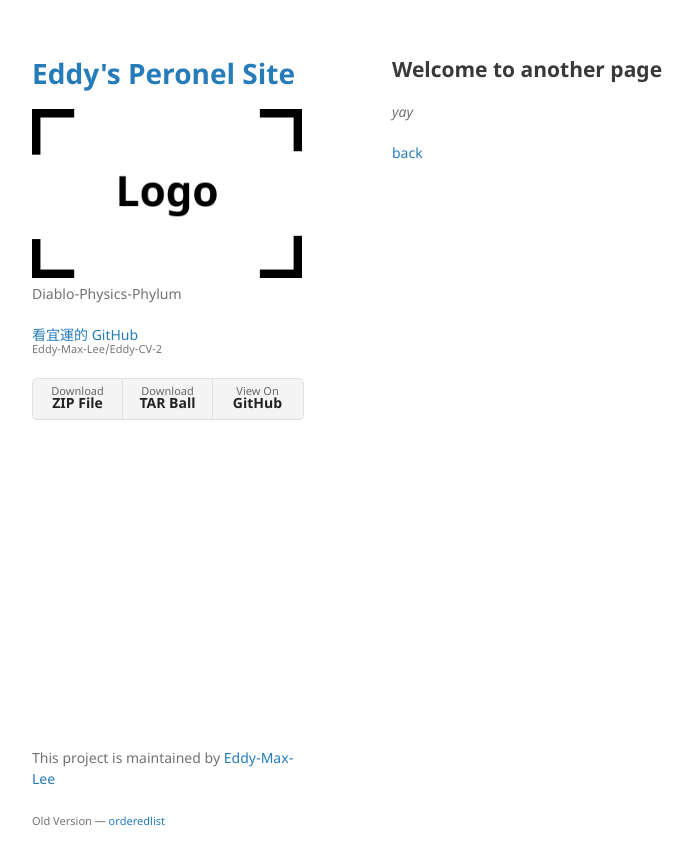
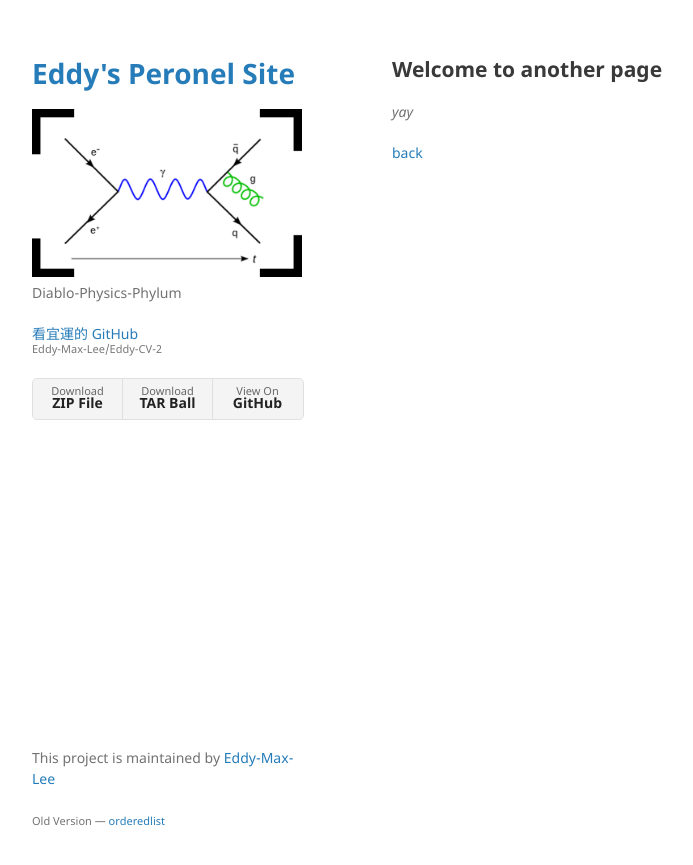
Before and after one commit to Eddy-Max-Lee/Eddy-CV-2, a Jekyll site: the page built from another-page.md, in a window 1280 px wide. Shown: the top 865 px of the page, without its empty margins (178-871 px from the left). Built offline with Jekyll 4.4.1, drawn with Linux system fonts in a browser that asks for light colours; our own code applies the rules of GitHub Pages for plain Markdown files.

Commit message:
hange logo

```diff
--- a/_config.yml
+++ b/_config.yml
@@ -1,5 +1,5 @@
 title: Eddy's Peronel Site
-logo: /assets/img/logo.png
+logo: /assets/img/logo1.png
 description: Diablo-Physics-Phylum
 show_downloads: true
 google_analytics:
```
Also changed, not shown: assets/img/logo1.png (added).
